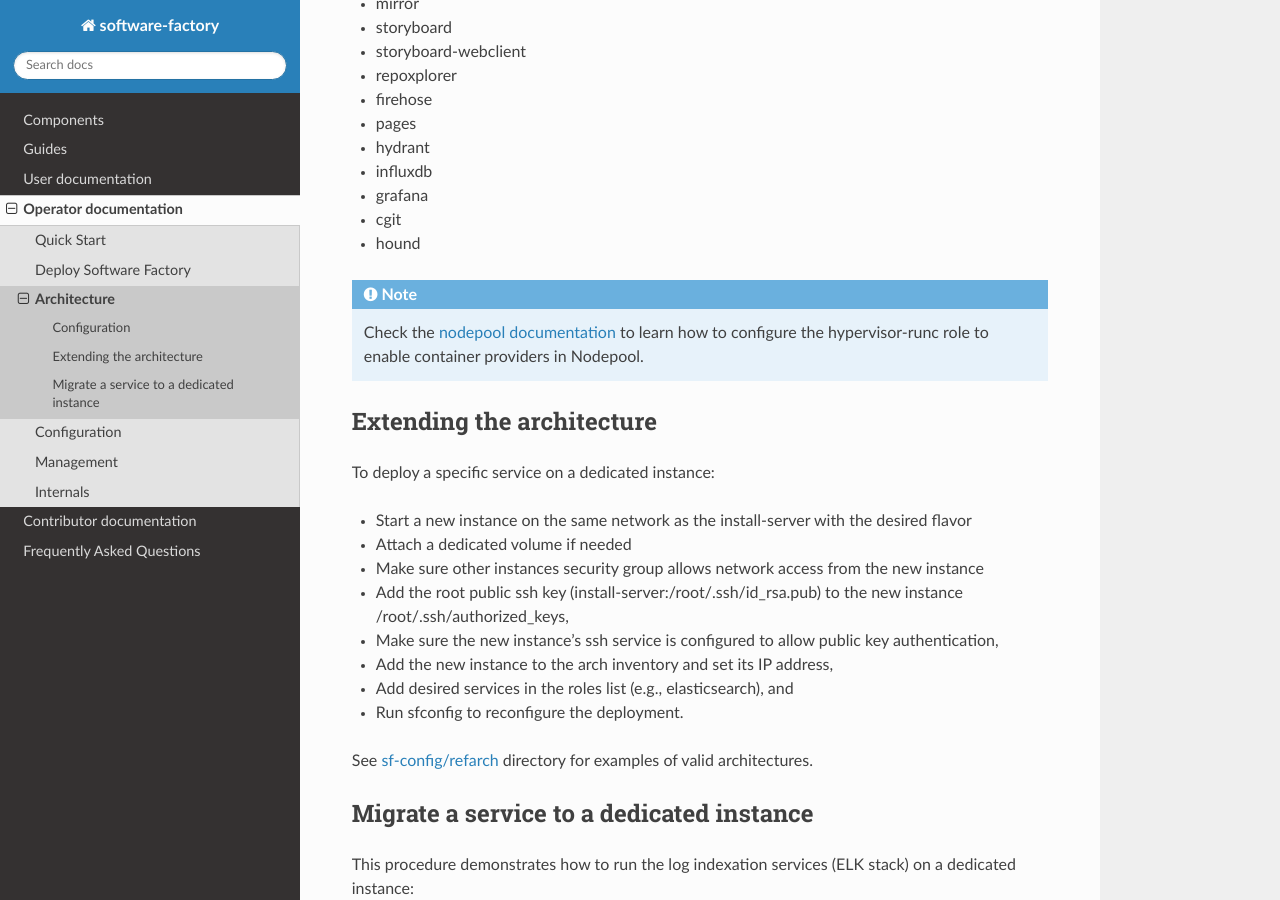
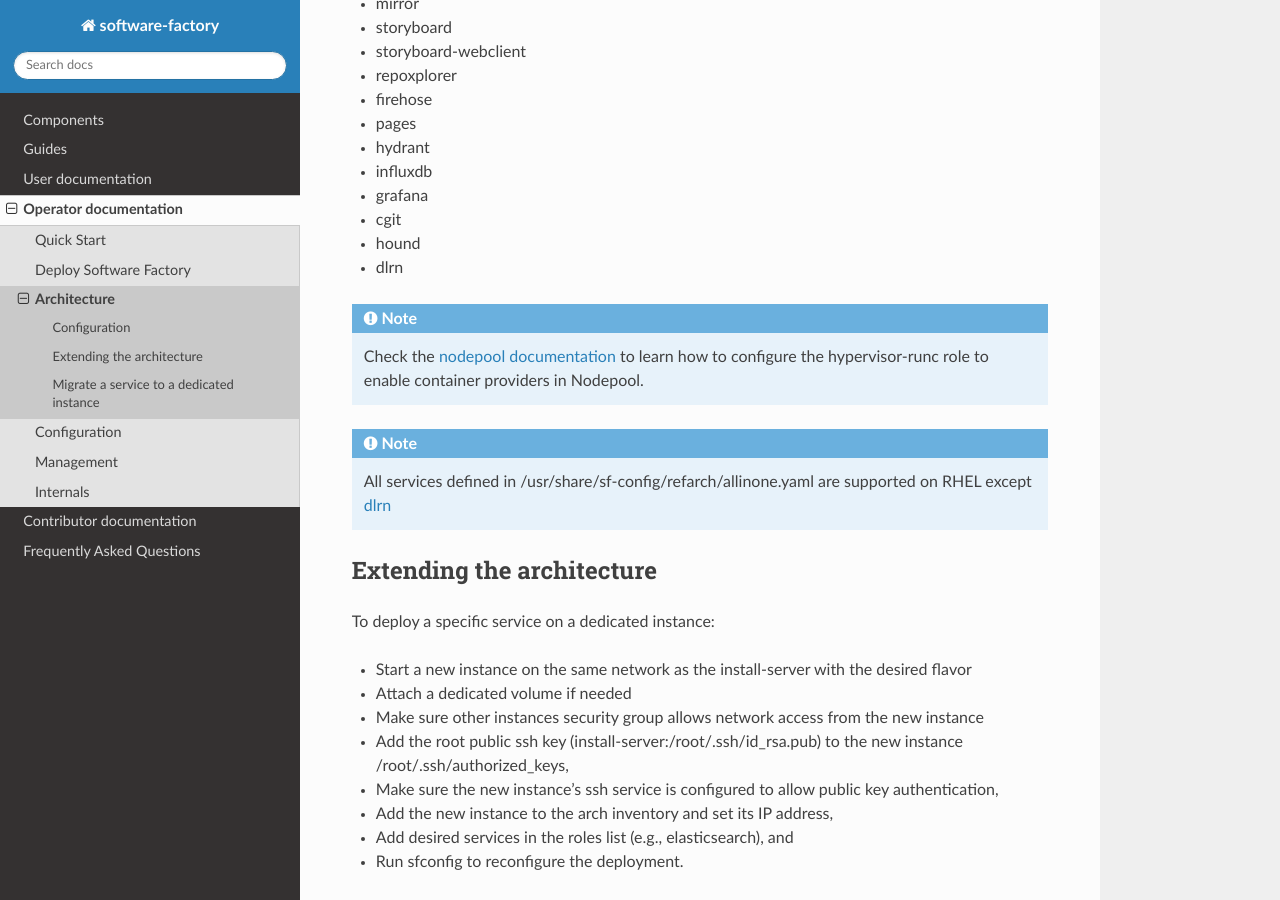
Before and after one commit to softwarefactory-project/sf-docs, a Sphinx documentation site: the page built from docs/operator/architecture.rst, in a window 1280 px wide and 900 px high, scrolled down 1886 px. Built offline with Sphinx 7.4.7 and the Read the Docs theme 2.0.0, drawn with Linux system fonts in a browser that asks for light colours.

Commit message:
deployment: add note about dlrn not supported on rhel
Change-Id: I810d4c5f83e5f650233afa65d04c395289ff877d
Depends-On: https://softwarefactory-project.io/r/14604

```diff
--- a/docs/operator/architecture.rst
+++ b/docs/operator/architecture.rst
@@ -103,12 +103,19 @@
 * grafana
 * cgit
 * hound
+* dlrn
 
 .. note::
 
    Check the :ref:`nodepool documentation<nodepool-operator-runc>` to learn
    how to configure the hypervisor-runc role to enable container providers in
    Nodepool.
+
+.. note::
+
+  All services defined in /usr/share/sf-config/refarch/allinone.yaml are
+  supported on RHEL except `dlrn <https://github.com/softwarefactory-project/dlrn>`_
+
 
 .. _architecture_extending:
 
--- a/docs/operator/deployment.rst
+++ b/docs/operator/deployment.rst
@@ -155,7 +155,6 @@
   yum install -y https://softwarefactory-project.io/repos/sf-release-3.3.rpm
   yum install -y sf-config
 
-
 To enable extra services (such as logstash) or to distribute services on
 multiple instances, you have to edit the arch.yaml file
 (see the :ref:`architecture documentation<architecture>` for more details).
```
